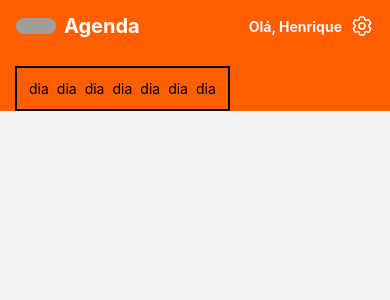
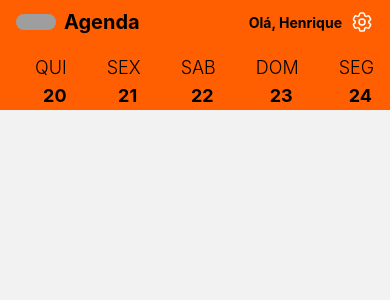
Before and after one commit to Henriquegab/IbiVolei, a React Native app: screen /Home in a window 390 px wide. Shown: the top 300 px of the page. Built offline with nearby package versions, Linux system fonts and the light colour scheme; grey boxes are pictures that could not be loaded.

Commit message:
calendario

```diff
--- a/components/Calendario.js
+++ b/components/Calendario.js
@@ -1,32 +1,62 @@
-import { View, Text, ScrollView } from 'react-native'
-import React from 'react'
-import Dia from './dia'
+import React, { useState } from 'react';
+import { View, Text, ScrollView } from 'react-native';
+import Dia from './Dia.js';
+import moment from 'moment';
 
 const Calendario = () => {
+  const dataAtual = moment();
+  const diaDaSemanaAtual = dataAtual.day();
+  const siglasDiasDaSemana = ['DOM', 'SEG', 'TER', 'QUA', 'QUI', 'SEX', 'SAB'];
+
+  // Estado para armazenar os cliques nos dias
+  const [diasClicados, setDiasClicados] = useState(Array(7).fill(false));
+
+  const handleCliqueDia = (index) => {
+    // Crie um novo array com todos os dias definidos como false
+    const novosDiasClicados = Array(7).fill(false);
+
+    // Defina o dia clicado como true
+    novosDiasClicados[index] = true;
+
+    // Atualize o estado de todos os dias
+    setDiasClicados(novosDiasClicados);
+  };
+
+  // Array para armazenar os botões com os dias da semana
+  const botoesDiasDaSemana = [];
+
+  // Gerar os botões com os dias da semana
+  for (let i = 0; i < 7; i++) {
+    // Calcular o dia correspondente para o botão atual
+    const dia = dataAtual.date() + i;
+
+    // Obter o índice do dia da semana correspondente ao botão atual
+    const diaDaSemanaIndex = (diaDaSemanaAtual + i) % 7;
+
+    // Adicionar o botão com as informações ao array
+    botoesDiasDaSemana.push(
+      <Dia
+        key={i}
+        diaSemana={siglasDiasDaSemana[diaDaSemanaIndex]}
+        dia={dia}
+        foiClicado={diasClicados[i]}
+        handleCliqueDia={() => handleCliqueDia(i)}
+      />
+    );
+  }
+
   return (
     <ScrollView
-        horizontal
-        showsHorizontalScrollIndicator={false}
-        contentContainerStyle={{
-          paddingHorizontal: 15,
-          paddingTop: 10}}
-          className="pt-4 "
-        >
-            <View className="items-center border-solid border-2 border-black">
-                <View className="flex-row justify-between space-x-2 p-3">
-                    <Dia />
-                    <Dia />
-                    <Dia />
-                    <Dia />
-                    <Dia />
-                    <Dia />
-                    <Dia />
-                </View>
+      horizontal
+      showsHorizontalScrollIndicator={false}
+      contentContainerStyle={{ paddingHorizontal: 15, paddingTop: 2 }}
+      className="pt-4"
+    >
+      <View className="flex-row justify-evenly items-center">
+        {botoesDiasDaSemana}
+      </View>
+    </ScrollView>
+  );
+};
 
-
-            </View>
-        </ScrollView>
-  )
-}
-
-export default Calendario
+export default Calendario;
--- a/components/Dia.js
+++ b/components/Dia.js
@@ -1,12 +1,32 @@
-import { View, Text } from 'react-native'
-import React from 'react'
+import { View, Text, TouchableOpacity } from 'react-native';
+import React, { useState } from 'react';
 
-const Dia = () => {
+const Dia = ({ diaSemana, dia, foiClicado, handleCliqueDia }) => {
+  const handleClique = () => {
+    // Atualize o estado de todos os dias para "false" antes de atualizar o estado do dia clicado para "true"
+    handleCliqueDia();
+  };
+
+
+
+  const textSemana = foiClicado
+    ? 'font-light text-lg text-black'
+    : 'font-light text-lg text-white';
+
+  const textDia = foiClicado
+    ? 'font-bold text-lg text-black'
+    : 'font-bold text-lg text-white';
+
+    const styles = foiClicado
+    ? 'space-x-2 px-5 rounded-full flex items-center flex-nowrap bg-red-500'
+    : 'space-x-2 px-5 rounded-full flex items-center flex-nowrap bg-white';
+
   return (
-    <View>
-      <Text>dia</Text>
-    </View>
-  )
-}
+    <TouchableOpacity onPress={handleClique} className={styles}>
+      <Text className={textSemana}>{diaSemana}</Text>
+      <Text className={textDia}>{dia}</Text>
+    </TouchableOpacity>
+  );
+};
 
-export default Dia
+export default Dia;
--- a/package.json
+++ b/package.json
@@ -16,18 +16,19 @@
     "@react-navigation/native-stack": "^6.9.13",
     "expo": "~48.0.18",
     "expo-status-bar": "~1.4.4",
+    "moment": "^2.29.4",
     "nativewind": "^2.0.11",
     "react": "18.2.0",
     "react-dom": "^18.2.0",
     "react-native": "0.71.8",
     "react-native-heroicons": "^3.2.0",
+    "react-native-pager-view": "6.1.2",
     "react-native-safe-area-context": "4.5.0",
     "react-native-screens": "~3.20.0",
     "react-native-svg": "^13.10.0",
     "react-native-tab-view": "^3.5.2",
     "react-native-web": "~0.18.10",
-    "tailwindcss": "^3.3.2",
-    "react-native-pager-view": "6.1.2"
+    "tailwindcss": "^3.3.2"
   },
   "devDependencies": {
     "@babel/core": "^7.20.0"
--- a/screens/HomeScreen.js
+++ b/screens/HomeScreen.js
@@ -3,7 +3,7 @@ import React, { useLayoutEffect } from 'react'
 import { useNavigation } from '@react-navigation/native'
 import { SafeAreaView } from 'react-native-safe-area-context';
 import { ChevronDownIcon, UserIcon, MagnifyingGlassIcon, AdjustmentsVerticalIcon, Cog6ToothIcon } from "react-native-heroicons/outline";
-import Calendario from '../components/Calendario';
+import Calendario from '../components/Calendario.js';
 
 
 const HomeScreen = () => {
@@ -17,7 +17,7 @@ const HomeScreen = () => {
     }, []);
 
   return (
-    <SafeAreaView className="bg-[#ff5f01] pt-3">
+    <SafeAreaView className="bg-[#ff5f01] pt-2">
         {/* header */}
         <View className="flex-row items-center mx-4 space-x-2">
             <Image
--- a/tailwind.config.js
+++ b/tailwind.config.js
@@ -8,6 +8,9 @@ module.exports = {
   ],
   theme: {
     extend: {},
+    colors: {
+      'ibiLaranja': '#ff5f01',
+    },
   },
   plugins: [],
 }
```
Also changed, not shown: 1 other file (tests, documents, lock files or other folders).
